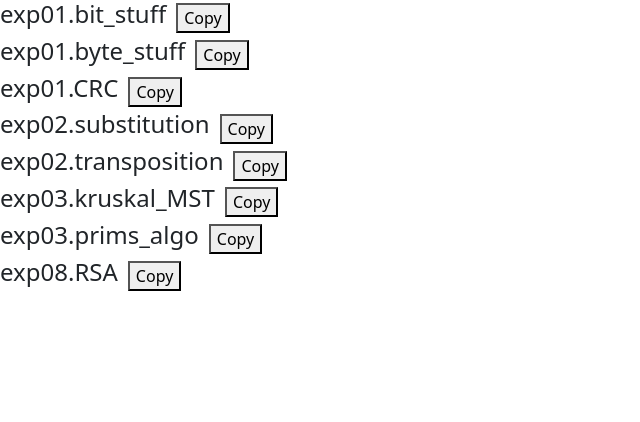
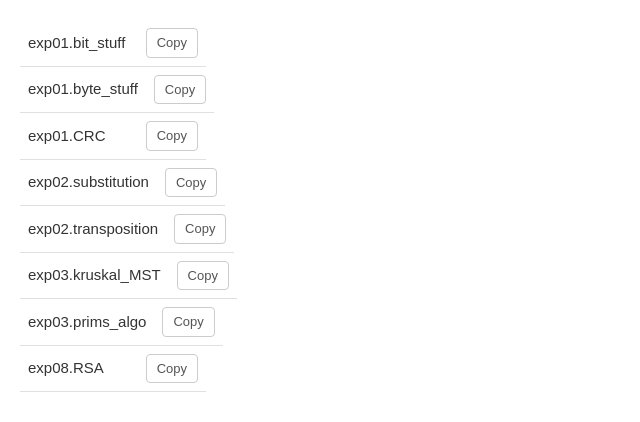
Before and after one commit to Goutham-02/test-1, a React (Vite) app: page / in a window 1280 px wide. Shown: the top 422 px of the page, without its empty margins (0-640 px from the left). Built offline with nearby package versions, Linux system fonts and the light colour scheme.

Commit message:
CN style update

```diff
--- a/src/App.jsx
+++ b/src/App.jsx
@@ -3,7 +3,7 @@ import One from './components/One.jsx'
 function App() {
 
     return (
-        <>
+        <div style={{ padding: "20px" }}>
             <One topic={"exp01.bit_stuff"} text={
                 `
 /* Program for BIT STUFFING and DESTUFFING */
@@ -673,7 +673,7 @@ int main() {
                         `
             } />
 
-        </>
+        </div>
     )
 }
 
--- a/src/components/One.jsx
+++ b/src/components/One.jsx
@@ -1,18 +1,36 @@
-import React from 'react'
+import React from 'react';
 
 const One = (props) => {
-
-    const handleClick = () => {
-        var copy = Object.values(props).join(' ');
-        navigator.clipboard.writeText(copy);
-    }
+  const handleClick = () => {
+    const copy = Object.values(props).join(' ');
+    navigator.clipboard.writeText(copy);
+  };
 
   return (
-    <div style={{ display: 'flex', alignItems: 'center' }}>
-        <h4 style={{ marginRight: '10px' }}>{props.topic}</h4>
-        <button onClick={handleClick}>Copy</button>
-    </div>
-  )
-}
+    <table style={{ width: '15%', fontFamily: 'sans-serif', fontSize: '15px', color: '#333', borderCollapse: 'collapse' }}>
+      <tbody>
+        <tr style={{ borderBottom: '1px solid #e0e0e0' }}>
+          <td style={{ padding: '8px', textAlign: 'left' }}>{props.topic}</td>
+          <td style={{ padding: '8px', textAlign: 'right' }}>
+            <button
+              onClick={handleClick}
+              style={{
+                background: 'transparent',
+                border: '1px solid #ccc',
+                borderRadius: '4px',
+                padding: '4px 10px',
+                fontSize: '13px',
+                cursor: 'pointer',
+                color: '#555'
+              }}
+            >
+              Copy
+            </button>
+          </td>
+        </tr>
+      </tbody>
+    </table>
+  );
+};
 
-export default One
+export default One;
```
